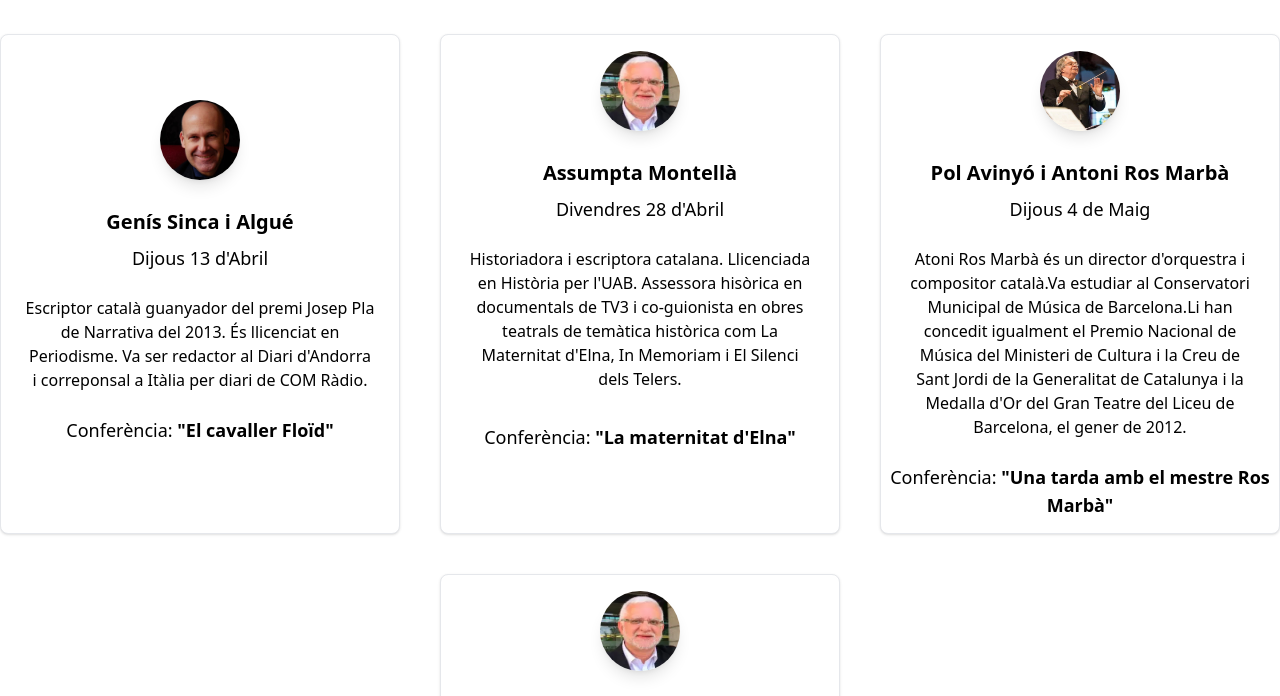
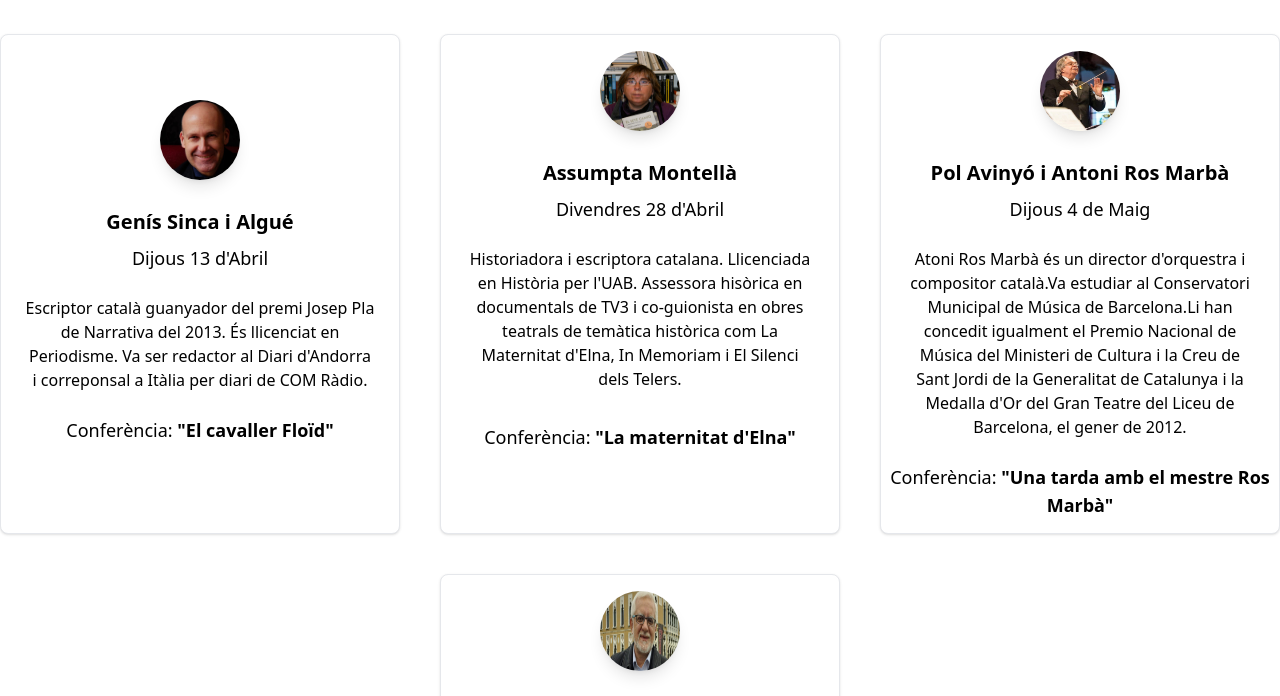
Before and after one commit to aresmiiro/aula-universtaria-palau, a website built with Vite: page trimestre3.html in a window 1280 px wide. Shown: the part 606-1302 px from the top of the page. Built offline with nearby package versions, Linux system fonts and the light colour scheme.

Commit message:
fixing-img

```diff
--- a/trimestre3.html
+++ b/trimestre3.html
@@ -270,7 +270,7 @@
             <div class="flex flex-col items-center pb-10">
               <img
                 class="w-20 h-20 mt-4 mb-3 bg-cover rounded-full shadow-lg"
-                src="./public/img/vicenç-lozano.webp"
+                src="./public/img/assumpta-montella.jpeg"
                 alt="Bonnie image"
               />
               <h3 class="mt-4 text-xl"><b>Assumpta Montellà</b></h3>
@@ -318,8 +318,8 @@
             <div class="flex flex-col items-center pb-10">
               <img
                 class="w-20 h-20 mt-4 mb-3 bg-center bg-auto rounded-full shadow-lg"
-                src="./public/img/vicenç-lozano.webp"
-                alt="Bonnie image"
+                src="./public/img/visens-img.png"
+                alt="Vicenç Lozano imagen"
               />
               <h3 class="mt-4 text-xl"><b>Vicenç Lozano</b></h3>
               <h4 class="mt-2 text-lg">Dijous 11 de Maig</h4>
```
Also changed, not shown: public/img/visens-img.png (added).
